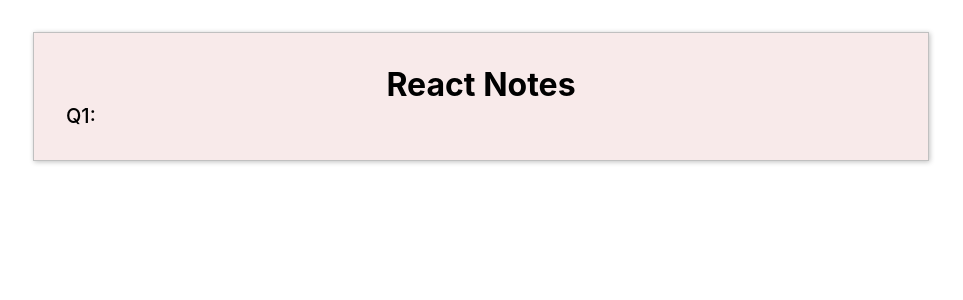
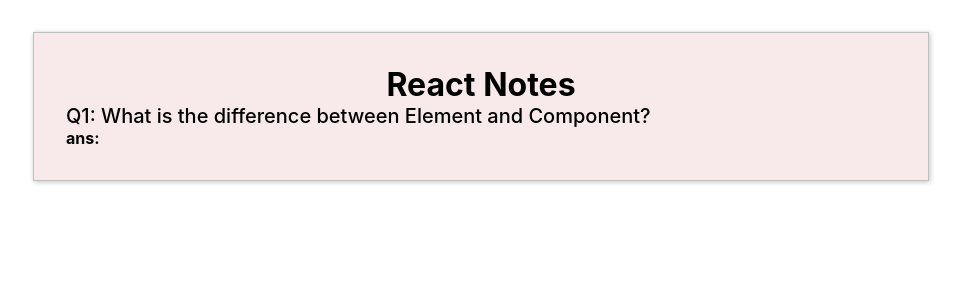
Before and after one commit to codewithdolly/react-project-template, a React (Create React App) app: page / in a window 1280 px wide. Shown: the top 300 px of the page, without its empty margins (159-1122 px from the left). Built offline with nearby package versions, Linux system fonts and the light colour scheme.

Commit message:
Update ReactNote.js

```diff
--- a/src/Components/ReactNote/ReactNote.js
+++ b/src/Components/ReactNote/ReactNote.js
@@ -6,7 +6,10 @@
     <>
     <div className='reactNote'>
         <h1>React Notes</h1>
-        <h2>Q1: </h2>
+        <div>
+        <h2>Q1: What is the difference between Element and Component?</h2>
+        <p><b>ans: </b></p>
+        </div>
 
         </div>
     </>
```
